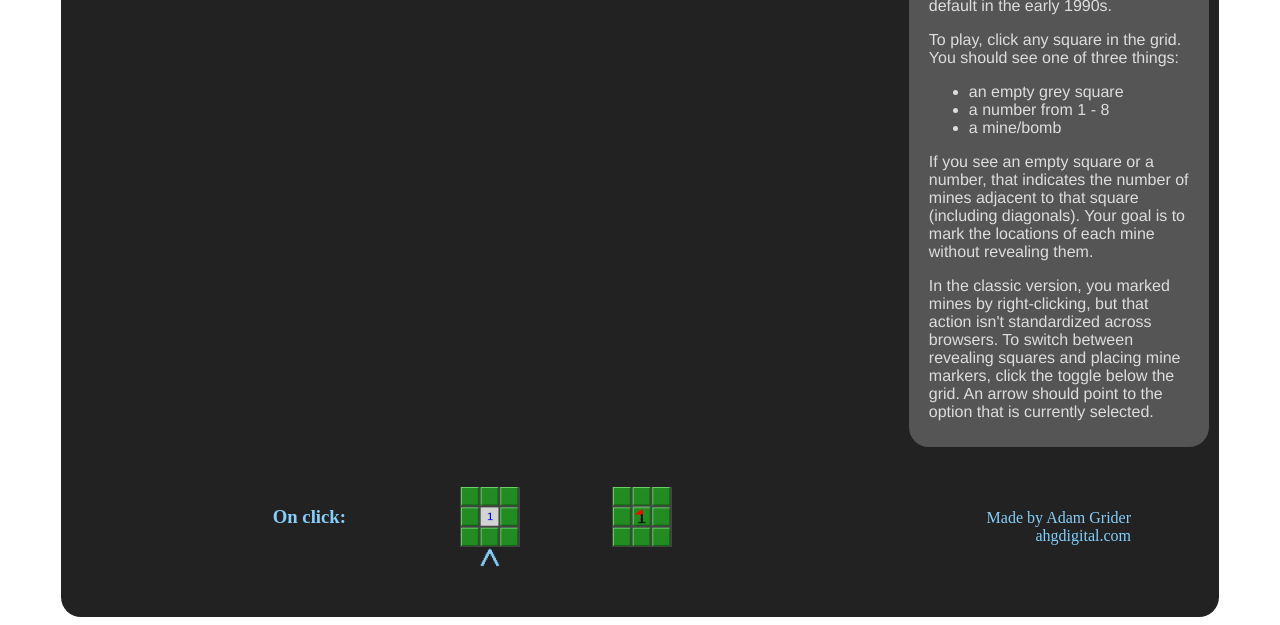
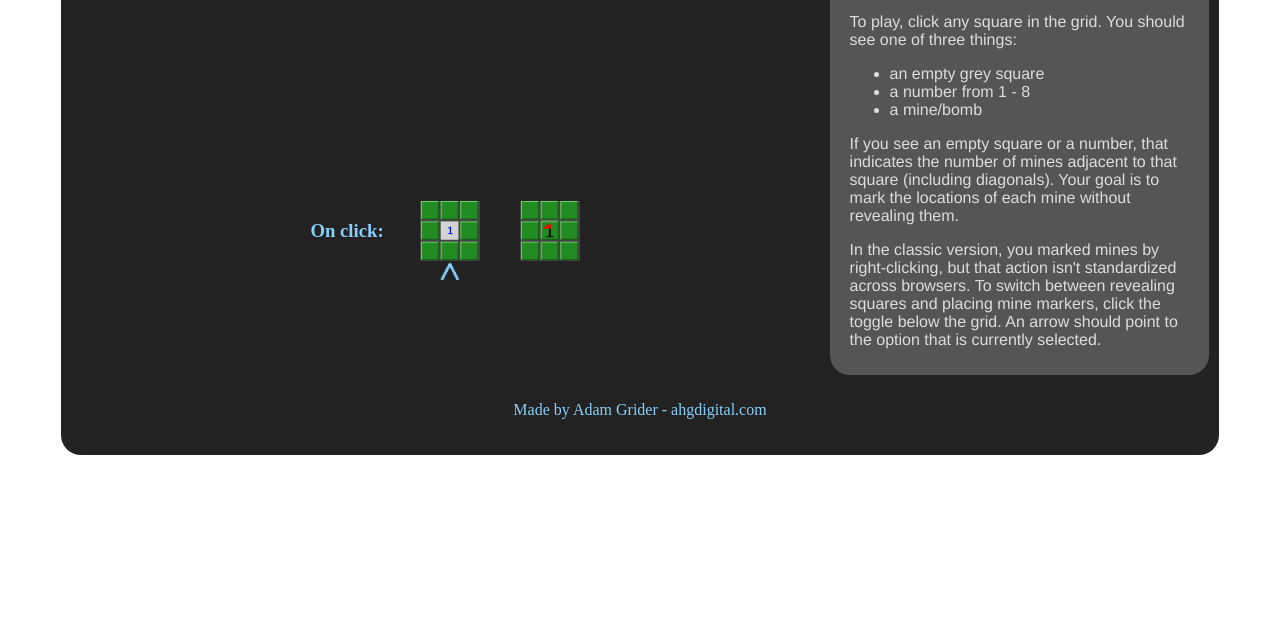
Before and after one commit to AdamHG2411/minesweeper-ag, a website built with Parcel: page src/pug/index.pug in a window 1280 px wide. Shown: the part 260-885 px from the top of the page. After the commit the page ends 800 px from the top, so only its background shows below. Built offline with nearby package versions, Linux system fonts and the light colour scheme.

```diff
--- a/src/js/main.js
+++ b/src/js/main.js
@@ -322,9 +322,9 @@
 //Click handler function
 function clickHandler(evt) {
   evt.preventDefault();
-  if (indicatorArrow.class = 'clickReveal') {
+  if (indicatorArrow.classList.contains('clickReveal')) {
     clear(evt)
-  } else if (indicatorArrow.class = 'clickMark') {
+  } else if (indicatorArrow.classList.contains('clickMark')) {
     placeMarker(evt)
   } else {
     console.log('something is wrong')
--- a/src/pug/index.pug
+++ b/src/pug/index.pug
@@ -55,5 +55,5 @@
           p If you see an empty square or a number, that indicates the number of mines adjacent to that square (including diagonals). Your goal is to mark the locations of each mine without revealing them.
           p In the classic version, you marked mines by right-clicking, but that action isn't standardized across browsers. To switch between revealing squares and placing mine markers, click the toggle below the grid. An arrow should point to the option that is currently selected.
       footer
-        p Made by Adam Grider
+        p Made by Adam Grider -
           a(href="https://www.ahgdigital.com") ahgdigital.com
--- a/src/sass/main.scss
+++ b/src/sass/main.scss
@@ -10,8 +10,8 @@
     background-color: #222;
     border-radius: 20px;
     display: grid;
-    grid-template-rows: 200px auto auto;
-    grid-template-columns: auto 300px;
+    grid-template-rows: 200px auto auto auto;
+    grid-template-columns: 2fr 1fr;
     margin: 0 auto;
     padding: 10px;
     width: 90%;
@@ -204,7 +204,7 @@
       grid-column: 1 / 2;
       display: grid;
       grid-template-rows: auto auto;
-      grid-template-columns: 1fr 1fr 1fr 1fr 1fr;
+      grid-template-columns: 1fr 100px 100px 100px 1fr;
       margin: 40px;
       h3 {
         color: lightskyblue;
@@ -247,7 +247,7 @@
     aside {
       background-color: #555;
       border-radius: 20px;
-      grid-row: 1 / 3;
+      grid-row: 1 / 4;
       grid-column: 2 / 3;
       padding: 10px;
       font-family: Helvetica, sans-serif;
@@ -313,14 +313,15 @@
     }
     footer {
       color: lightskyblue;
-      grid-row: 3 / 4;
-      grid-column: 2 / 3;
+      grid-row: 4 / 5;
+      grid-column: 1 / 3;
       margin: auto;
       padding: 10px;
       text-align: right;
+      display: inline;
       a {
         color: lightskyblue;
-        display: block;
+        display: inline;
         text-decoration: none;
         &:hover {
           color: cyan;
```
